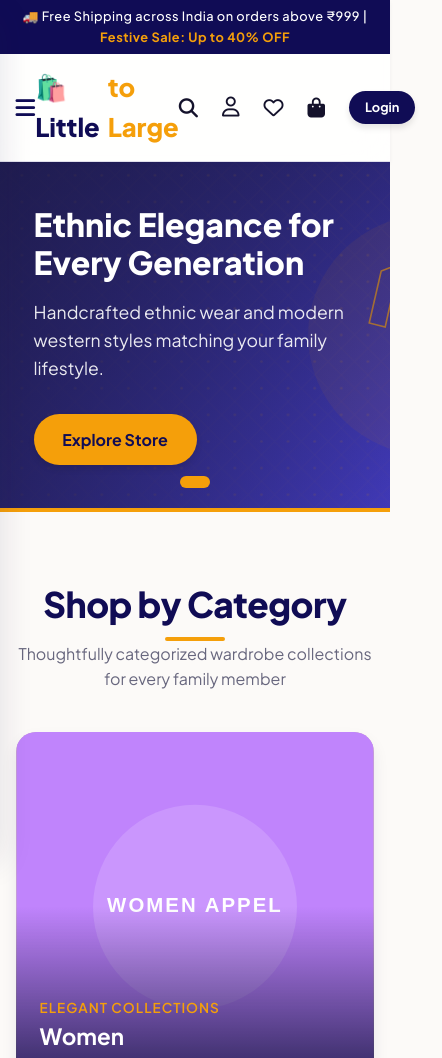
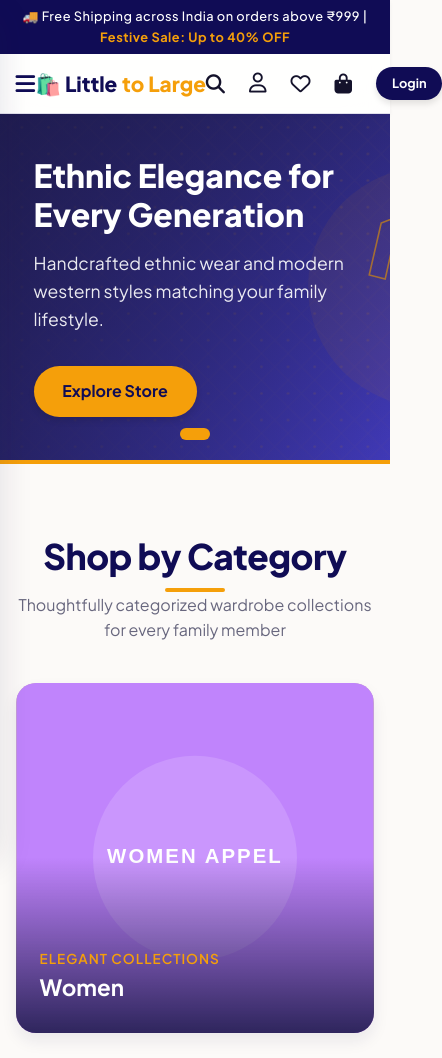
Before and after one commit to Naitik544/clothes-website, a website: page public/index.html in a window 390 px wide. Shown: the top 1058 px of the page, 442 px wide, since content can reach past the window. Drawn offline with Linux system fonts and the light colour scheme; no server answers; a script that the page names is missing.

Commit message:
fix: enforce nowrap and scale down header logo font-size on mobile viewports

```diff
--- a/public/css/ux-premium.css
+++ b/public/css/ux-premium.css
@@ -272,6 +272,16 @@
 
 /* 11. RESPONSIVE CONTACT US / INQUIRY OVERRIDES */
 @media (max-width: 768px) {
+  .logo {
+    font-size: 1.3rem !important;
+    gap: 0.3rem !important;
+    white-space: nowrap !important;
+  }
+  .logo span {
+    white-space: nowrap !important;
+    display: inline !important;
+  }
+
   #contact {
     grid-template-columns: 1fr !important;
     gap: 2rem !important;
```
